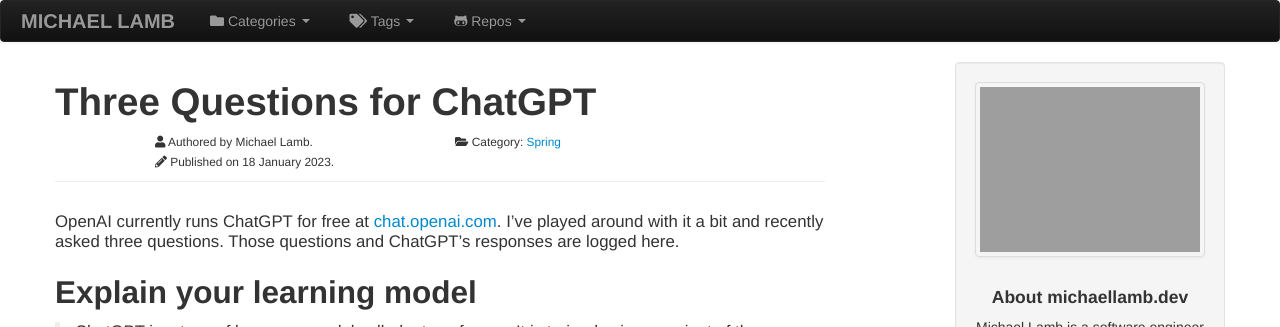
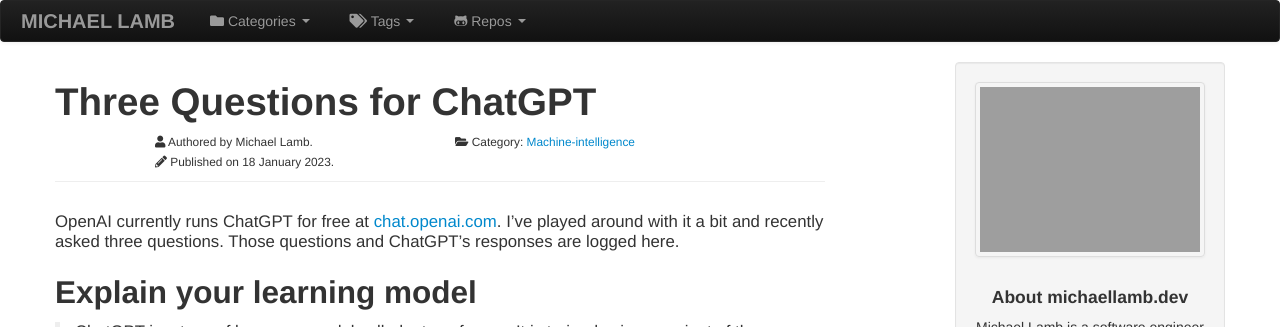
Before and after one commit to michaellambgelo/michaellambgelo.github.io, a Jekyll site: the page built from _posts/2023-01-18-chatgpt-three-questions.md, in a window 1280 px wide and 1400 px high. Shown: the top 327 px of the window. Built offline with Jekyll 4.4.1, drawn with Linux system fonts in a browser that asks for light colours.

Commit message:
recategorize post

```diff
--- a/_posts/2023-01-18-chatgpt-three-questions.md
+++ b/_posts/2023-01-18-chatgpt-three-questions.md
@@ -1,7 +1,7 @@
 ---
 layout : post
 title : Three Questions for ChatGPT
-category : spring
+category : machine-intelligence
 image : "/seo/2023-01-18.png"
 ---
 
```
